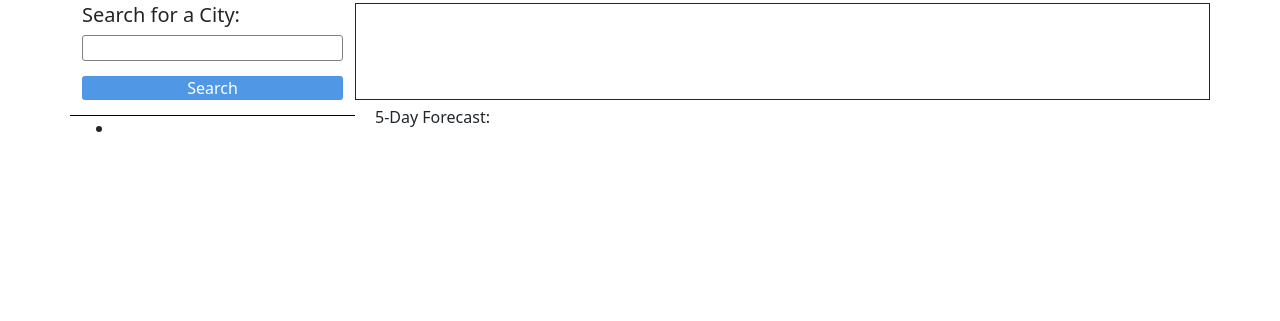
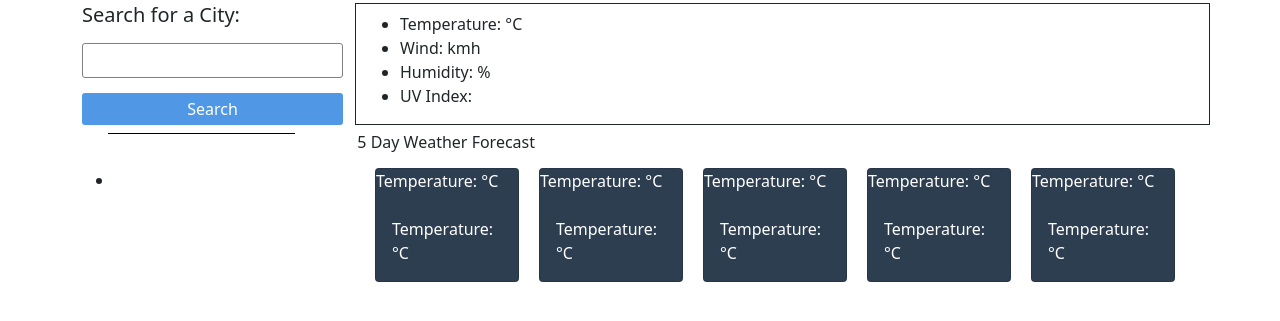
Before and after one commit to NiniSidhu/Weather-Dashboard, a plain HTML site: page index.html in a window 1280 px wide. Shown: the part 53-374 px from the top of the page. Drawn offline with nearby package versions, Linux system fonts and the light colour scheme.

Commit message:
added cards for 5 day forecast

```diff
--- a/assets/css/style.css
+++ b/assets/css/style.css
@@ -19,6 +19,20 @@
 }
 
 .history{
-    margin-top: 15px;
+    margin-left: 30px;
+    margin-right: 30px;
     border-top: 1px solid black;
 }
+
+.card{
+    background-color: #2d3e50;
+    color: white;
+    padding-left: 0px;
+    padding-right: 0px;
+    margin-left: 20px;
+    list-style: none;
+}
+
+.five{
+    padding-left: 20px;
+}
--- a/assets/js/script.js
+++ b/assets/js/script.js
@@ -5,22 +5,29 @@ var temp = document.querySelector('.temp');
 var wind = document.querySelector('.wind');
 var humidity = document.querySelector('.humidity');
 var uv = document.querySelector('.uv');
+var temp2 = document.querySelector('.temp2');
 
 button.addEventListener('click', function(){
   fetch('https://api.openweathermap.org/data/2.5/weather?q='+inputValue.value+'&units=metric&appid=2fad36d0135aa7aa52c86dec12de0e72')
     .then(response => response.json())
     .then(data => {
+        console.log(data);
         var cityNameValue = data['name'];
         var tempValue = data['main']['temp'];
         var windValue = data['wind']['speed'];
         var humidityValue = data['main']['humidity'];
 
+
         cityName.innerHTML = cityNameValue;
         temp.innerHTML = tempValue;
+        temp2.innerHTML = tempValue;
         wind.innerHTML = windValue;
         humidity.innerHTML = humidityValue;
 
-    })
+    });
+
+
+
 
 
 });
--- a/index.html
+++ b/index.html
@@ -27,25 +27,61 @@
                 </div>
                 <div class="col-9  border border-1 border-dark">
                     <h4 class="cityName"></h4><!-- Will display the searched city name here-->
-                    <p class="temp"></p>
-                    <p class="wind"></p>
-                    <p class="humidity"></p>
-                    <p class="uv"></p>
+                    <ul>
+                        <li>Temperature: <span class="temp"></span>°C</li>
+                        <li>Wind: <span class="wind"></span>kmh</li>
+                        <li>Humidity: <span class="humidity"></span>%</li>
+                        <li>UV Index: <span class="uv"></span></li>
+                    </ul>
+
                 </div>
             </div>
+            <div class="row p-2">
+                <div class="col-2 history"></div>
+                <div class="col-8"><h6 class="five">5 Day Weather Forecast</h6></div>
+            </div>
             <div class="row">
-                <div class="col-3 history">
-                    <!-- The Search History Will Go Here-->
+                <div class="col-3"> <!-- The Search History Will Go Here-->
                     <ul id="mySearchHistory">
-                        <li>
-
-                        </li>
+                        <li></li>
                     </ul>
                 </div>
 
                 <!-- The Cards for the 5 day forecast-->
-                <div class="col-9">
-                    <h6 class="p-2">5-Day Forecast:</h6>
+                <div class="col-2 card" style="width:9rem">
+                    <li>Temperature: <span class="temp2"></span>°C</li>
+                        <div class="card-body">
+                          <h5 class="card-title"></h5>
+                          <li class="card-text">Temperature: <span class="temp2"></span>°C</li>
+                        </div>
+                </div>
+                <div class="col-2 card" style="width:9rem">
+                    <li>Temperature: <span class="temp"></span>°C</li>
+                        <div class="card-body">
+                          <h5 class="card-title"></h5>
+                          <li class="card-text">Temperature: <span class="temp"></span>°C</li>
+                        </div>
+                </div>
+                <div class="col-2 card" style="width:9rem">
+                    <li>Temperature: <span class="temp"></span>°C</li>
+                        <div class="card-body">
+                          <h5 class="card-title"></h5>
+                          <li class="card-text">Temperature: <span class="temp"></span>°C</li>
+                        </div>
+                </div>
+                <div class="col-2 card" style="width:9rem">
+                    <li>Temperature: <span class="temp"></span>°C</li>
+                        <div class="card-body">
+                          <h5 class="card-title"></h5>
+                          <li class="card-text">Temperature: <span class="temp"></span>°C</li>
+                        </div>
+                </div>
+                <div class="col-2 card" style="width:9rem">
+                    <li>Temperature: <span class="temp"></span>°C</li>
+                        <div class="card-body">
+                          <h5 class="card-title"></h5>
+                          <li class="card-text">Temperature: <span class="temp"></span>°C</li>
+                        </div>
                 </div>
             </div>
 
```
